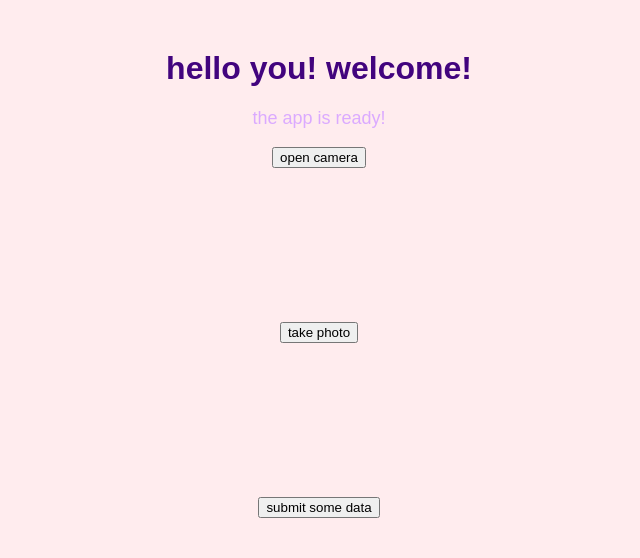
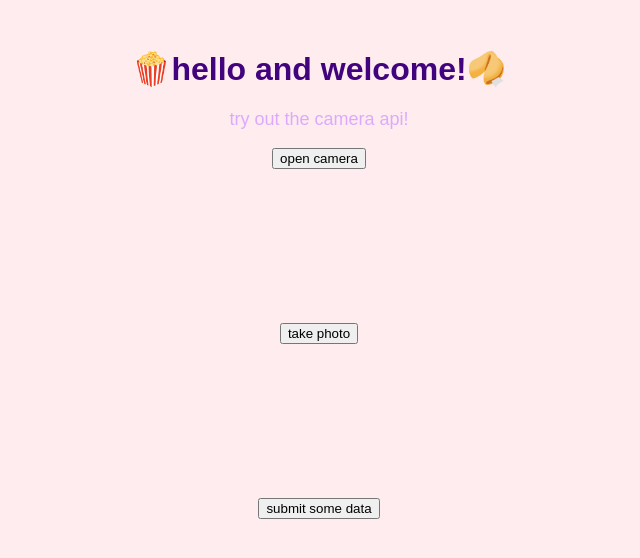
Before and after one commit to nyka2002/web2-lab6, a website: page index.html in a window 1280 px wide. Shown: the whole page, without its empty margins (321-961 px from the left). Drawn offline with Linux system fonts and the light colour scheme.

Commit message:
Update index.html

```diff
--- a/index.html
+++ b/index.html
@@ -8,8 +8,8 @@
     <link rel="manifest" href="manifest.json">
 </head>
 <body>
-    <h1>hello you! welcome!</h1>
-    <p>the app is ready!</p>
+    <h1>🍿hello and welcome!🥠</h1>
+    <p>try out the camera api!</p>
     <button id="toggleCamera">open camera</button></br>
     <video id="videoStream" autoplay></video></br>
     <button id="togglePhoto">take photo</button></br>
```
